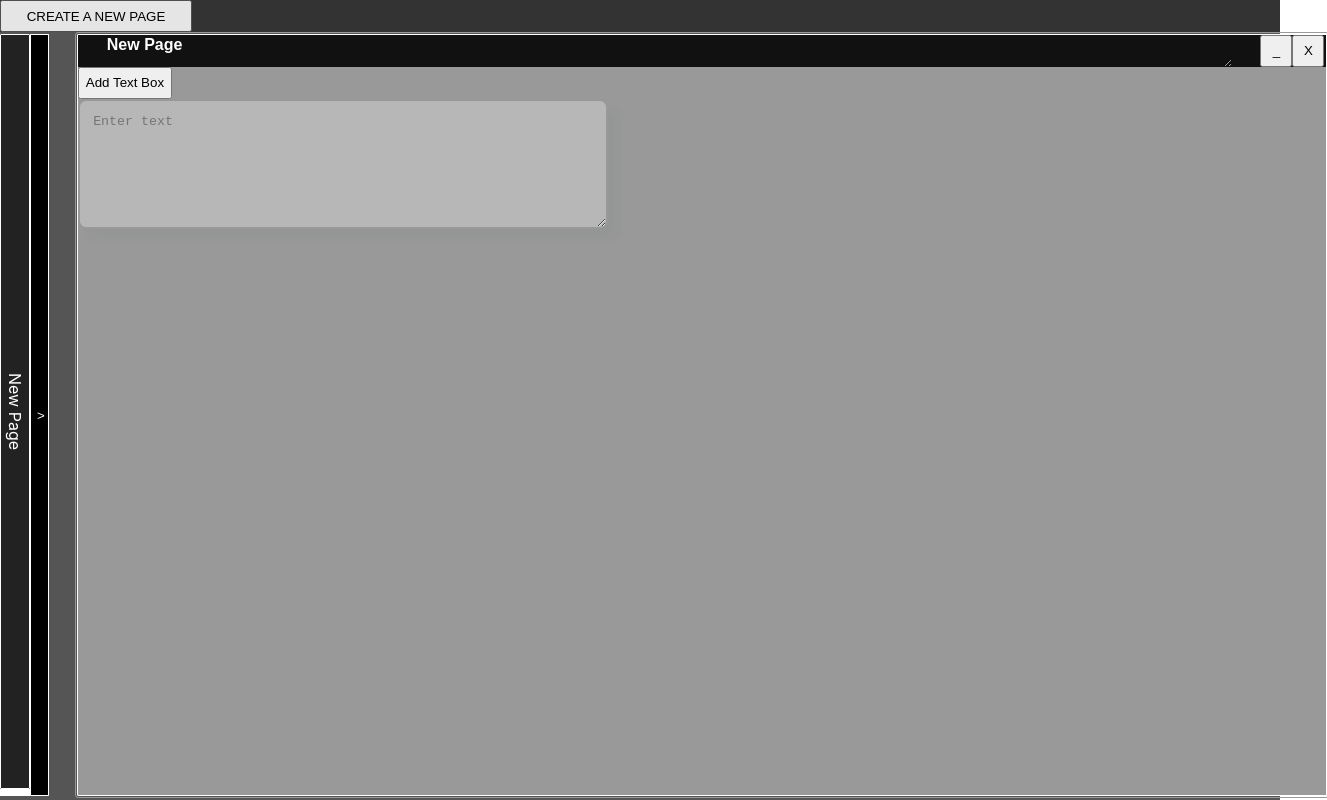
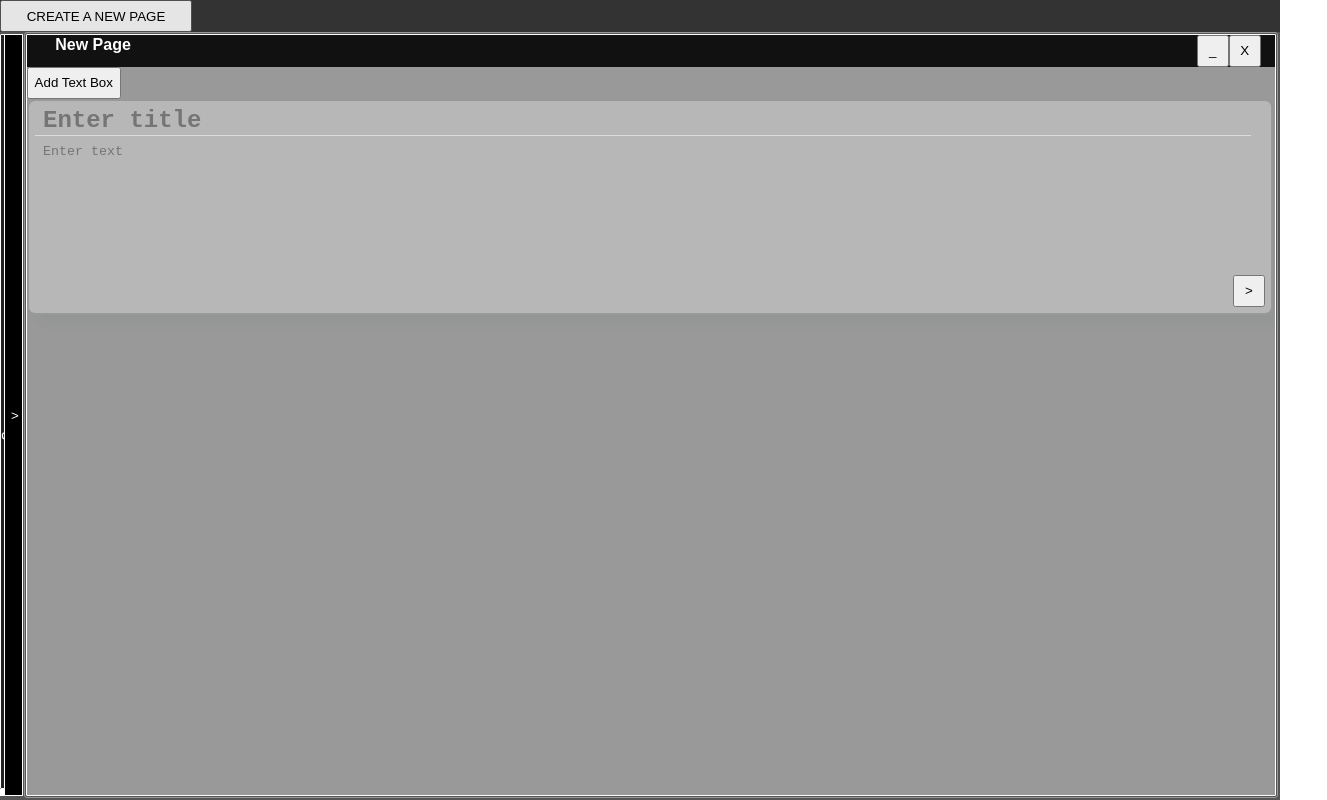
Before and after one commit to GJMShrigley/writer-app, a React (Create React App) app: page / in a window 1280 px wide. Both pictures are taken after a click on the button "CREATE A NEW PAGE". Shown: the whole page, 1327 px wide, since content can reach past the window. Built offline with nearby package versions, Linux system fonts and the light colour scheme.

Commit message:
textboxes can now be resized. Resize persists between page switching

```diff
--- a/src/App.js
+++ b/src/App.js
@@ -34,10 +34,10 @@ export default function App() {
         textContents: [{
           key: "text0",
           id: "text0",
-          boxTitle: "",
+          title: "",
           body: "",
-          x: 500,
-          y: 100
+          x: (window.innerWidth - 50),
+          y: 200
         }]
       }];
     });
@@ -48,10 +48,10 @@ export default function App() {
         textContents: [{
           key: "text0",
           id: "text0",
-          boxTitle: "",
+          title: "",
           body: "",
-          x: 500,
-          y: 100
+          x: (window.innerWidth - 50),
+          y: 200
         }]
       }])
     }
@@ -64,10 +64,10 @@ export default function App() {
         textContents: [{
           key: "text0",
           id: "text0",
-          boxTitle: "",
+          title: "",
           body: "",
-          x: 500,
-          y: 100
+          x: (window.innerWidth - 50),
+          y: 200
         }]
       }]
     );
--- a/src/components/Page.js
+++ b/src/components/Page.js
@@ -35,8 +35,8 @@ export default function Page(props) {
                 id: id,
                 boxTitle: "",
                 body: "",
-                x: 500,
-                y: 100
+                x: (window.innerWidth - 50),
+                y: 200
             }];
         });
          props.contentsChange(textBoxes, props.id)
--- a/src/components/Sidebar.js
+++ b/src/components/Sidebar.js
@@ -3,7 +3,7 @@ import React from "react";
 import SidebarItem from "./SidebarItem";
 
 export default function Sidebar(props) {
-    const [size, setSize] = React.useState({ x: 30 });
+    const [size, setSize] = React.useState({ x: 4 });
     const [storedPages, setStoredPages] = React.useState(props.storedPages);
 
     let storedPagesMap = storedPages.map((storedPage, index) => {
@@ -56,10 +56,10 @@ export default function Sidebar(props) {
 
     return (
     <div className="sidebar" >
-      <section className="sidebar__items" style={{ width: size.x, height: (window.innerHeight - 45) }}>
+      <section className="sidebar__items-list" style={{ width: size.x, height: (window.innerHeight - 45) }}>
           {storedPagesMap}
       </section>
-      <button className="sidebar__drag" type="button" onDoubleClick={expandSidebar} onMouseDown={sizeHandler}>></button>
+      <button className="sidebar__resize" type="button" onDoubleClick={expandSidebar} onMouseDown={sizeHandler}>></button>
     </div>
     )
 }
--- a/src/components/TextBox.js
+++ b/src/components/TextBox.js
@@ -3,45 +3,42 @@ import React from "react";
 export default function TextBox(props) {
     const [textBoxData, setTextBoxData] = React.useState(props)
     function changeTextBox(event) {
-         let textBoxDataCopy = textBoxData;
-         let newBody = {body: event.target.value};
-         Object.assign(textBoxDataCopy, newBody)
-        setTextBoxData(textBoxDataCopy);
-        props.textBoxChange(textBoxData, props.id);
-        console.log(textBoxDataCopy, newBody)
+         const textBoxDataCopy = {...textBoxData};
+         const newText = {[event.target.name]: event.target.value};
+         Object.assign(textBoxDataCopy, newText)
+         setTextBoxData({...textBoxDataCopy});
+         props.textBoxChange(textBoxDataCopy, props.id);
      };
 
     const sizeHandler = (mouseDownEvent) => {
+        const textBoxDataCopy = {...textBoxData};
         const startSize = {x: textBoxData.x, y: textBoxData.y};
         const startPosition = { x: mouseDownEvent.pageX, y: mouseDownEvent.pageY};
+        let newSize;
+        function onMouseMove(mouseMoveEvent) {
+         newSize = {x: (startSize.x - startPosition.x + mouseMoveEvent.pageX), y: (startSize.y - startPosition.y + mouseMoveEvent.pageY)};
+         Object.assign(textBoxDataCopy, newSize)
+         setTextBoxData(textBoxDataCopy);
+         props.textBoxChange(textBoxDataCopy, props.id)
+        }
 
-        function onMouseMove(mouseMoveEvent) {
-            const x = startSize.x - startPosition.x + mouseMoveEvent.pageX
-            const y =  startSize.y - startPosition.y + mouseMoveEvent.pageY
-            setTextBoxData(prevBodyData => {
-                    return {
-                        ...prevBodyData,
-                        x,
-                        y
-                    };
-                });
-        }
         function onMouseUp() {
             document.body.removeEventListener("mousemove", onMouseMove);
             document.body.removeEventListener("mouseup", onMouseUp);
-            props.textBoxChange(textBoxData, props.id)
         }
             document.body.addEventListener("mousemove", onMouseMove);
             document.body.addEventListener("mouseup", onMouseUp);
-
+            document.body.addEventListener("mouseleave", onMouseUp)
         };
-        // React.useEffect(() => {
-        //     setTextBoxData(props)
-        // }, [props]
-        // )
 
     return (
-        <textarea className="contents__text-field" type="text" placeholder="Enter text" name="text" style={{ width: textBoxData.x, height: textBoxData.y }} id={props.id} value={textBoxData.body} onChange={changeTextBox} onMouseDown={sizeHandler}></textarea>
+        <div className="contents__text-container" style={{ width: textBoxData.x, height: textBoxData.y }} id={props.id}>
+            <textarea className="contents__title-field" style={{ width: (textBoxData.x - 30) }} type="text" placeholder="Enter title" name="title" value={textBoxData.title} onChange={changeTextBox}></textarea>
+            <textarea className="contents__text-field" style={{ width: (textBoxData.x - 30), height: (textBoxData.y - 50) }} type="text" placeholder="Enter text" name="body"  value={textBoxData.body} onChange={changeTextBox} ></textarea>
+            <div className="contents__bottom-bar">
+                <button className="contents__resize" type="button"  onMouseDown={sizeHandler}>></button>
+            </div>
+        </div>
     )
 
 }
--- a/src/index.css
+++ b/src/index.css
@@ -80,7 +80,7 @@ body {
 	/* OTHER */
 }
 
-.sidebar__items {
+.sidebar__items-list {
   /* POSITION */
 	/* BOX MODEL */
 	/* LAYOUT */
@@ -115,7 +115,7 @@ body {
   cursor: pointer;
 }
 
-.sidebar__drag {
+.sidebar__resize {
   /* POSITION */
 	/* BOX MODEL */
   border: 1px solid #fff;
@@ -150,7 +150,7 @@ body {
   /* POSITION */
   position: absolute;
   top: 4.2vh;
-  left: 6vw;
+  left: 2vw;
 	/* BOX MODEL */
    outline: 1px solid #999;
   outline-offset: 1px;
@@ -168,7 +168,7 @@ body {
   background-color: #999;
 	/* ANIMATIONS */
 	/* OTHER */
-  overflow-x: hidden;
+  overflow-x: auto;
   overflow-y: auto;
 }
 
@@ -176,9 +176,9 @@ body {
   /* POSITION */
   display: flex;
 	/* BOX MODEL */
+  max-width: 96.5vw;
   height: 2rem;
-  width: 100%;
-  padding: 0 1vw;
+  padding: 0 0 0 1vw;
   margin: 0;
 	/* LAYOUT */
   justify-content: space-around;
@@ -210,6 +210,7 @@ body {
 	/* ANIMATIONS */
 	/* OTHER */
   overflow: auto;
+  resize: none;
 }
 
 .header__btn {
@@ -226,8 +227,8 @@ body {
 
 .sub-header {
   /* POSITION */
+	/* BOX MODEL */
   height: 2rem
-	/* BOX MODEL */
 	/* LAYOUT */
 	/* TYPOGRAPHY */
 	/* BACKGROUND */
@@ -237,8 +238,8 @@ body {
 
 .sub-header__button {
     /* POSITION */
-     height: 2rem;
     /* BOX MODEL */
+    height: 2rem;
     /* LAYOUT */
     /* TYPOGRAPHY */
     /* BACKGROUND */
@@ -246,18 +247,70 @@ body {
     /* OTHER */
 }
 
-.contents__text-field {
+.contents__text-container {
   /* BOX MODEL */
   box-shadow: 10px 10px 10px rgba(46, 54, 68, 0.03);
   border: solid 2px transparent;
   border-radius: 8px;
-  width: 97%;
-  padding: 1em;
+  min-height: 1.9rem;
+  padding: .4rem;
+  /* LAYOUT */
+  display: flex;
+  flex-direction: column;
   /* BACKGROUND */
   background: rgba(255, 255, 255, 0.3);
   backdrop-filter: blur(5px);
   background-clip: padding-box;
   /* OTHER */
+  overflow: hidden;
+}
+
+.contents__title-field {
+  /* BOX MODEL */
+  border: none;
+  border-bottom: solid 1px rgba(255, 255, 255, 0.5);
+  width: 95%;
+  height: 2rem;
+  padding: 0 .5rem;
+  /* TYPOGRAPHY */
+  font-size: 1.5rem;
+  font-weight: 700;
+  color: #fff;
+  /* BACKGROUND */
+  background: rgba(255, 255, 255, 0);
+  background-clip: padding-box;
+  /* OTHER */
+  overflow: auto;
+  resize: none;
+}
+
+.contents__text-field {
+  /* BOX MODEL */
+  border: none;
+  padding: 0.5rem .5rem 0 .5rem;
+  /* TYPOGRAPHY */
+  color: #fff;
+  overflow-wrap: break-word;
+  /* BACKGROUND */
+  background: rgba(255, 255, 255, 0);
+  background-clip: padding-box;
+  /* OTHER */
+  overflow-y: auto;
+  resize: none;
+}
+
+.contents__bottom-bar {
+  /* BOX MODEL */
+  width: 100%;
+  /* LAYOUT */
+  display: flex;
+  justify-content: flex-end;
+}
+
+.contents__resize {
+  /* BOX MODEL */
+  width: 2rem;
+  height: 2rem;
 }
 
 /** PAGES END **/
```
